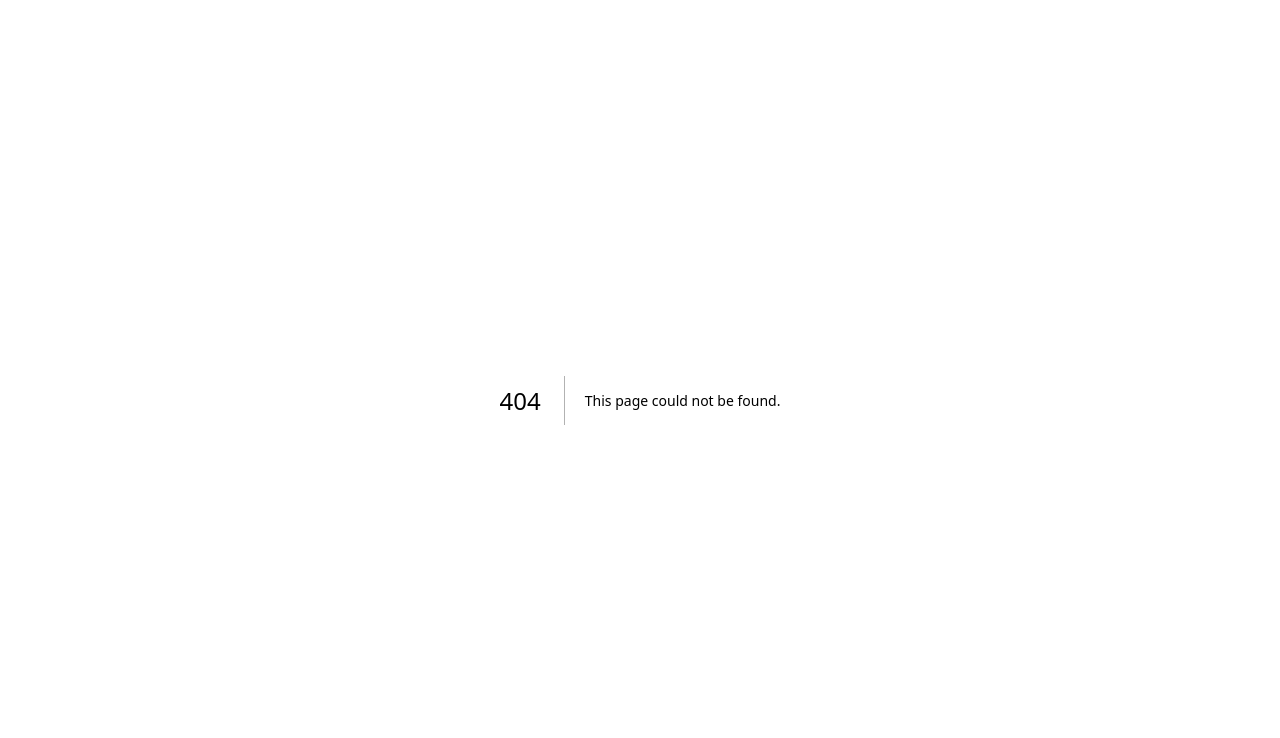
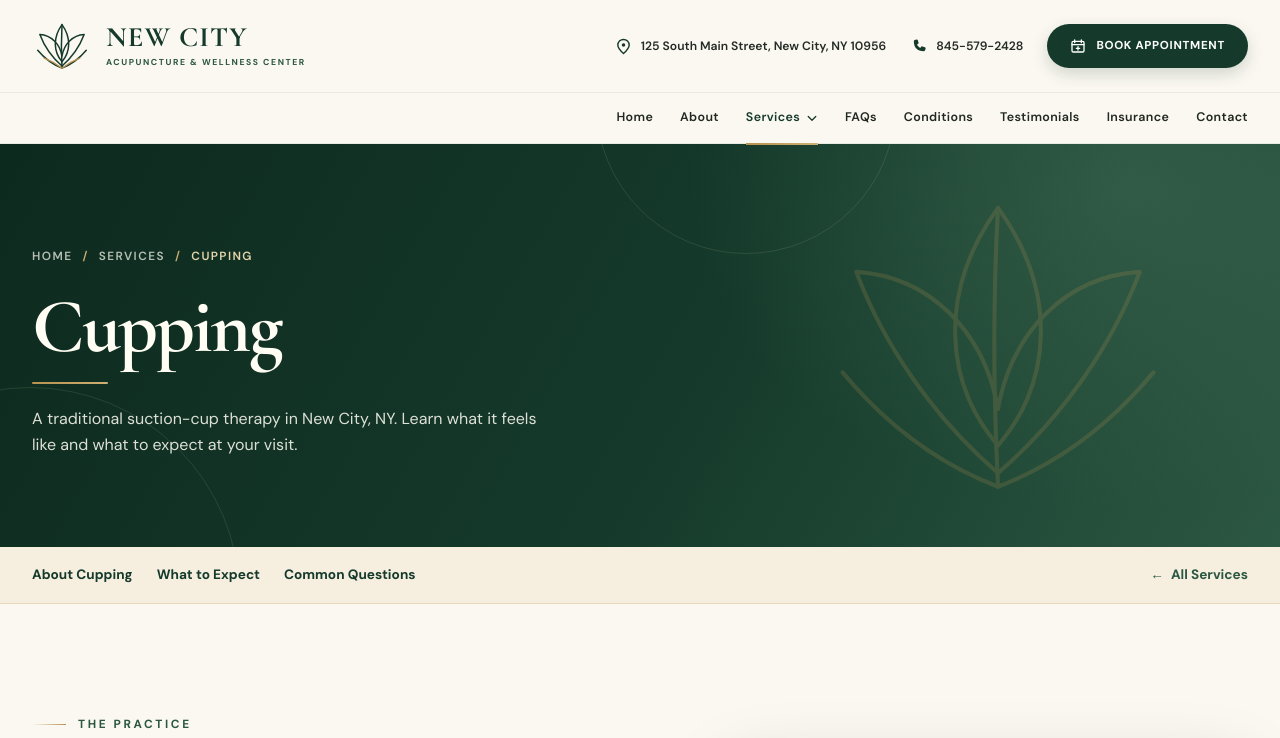
Before and after one commit to mshahrooz/Newcitywellness, a Next.js app: page /services/cupping in a window 1280 px wide. Before the commit this address had no page. Shown: the top 738 px of the page. Built offline with nearby package versions, Linux system fonts and the light colour scheme.

Commit message:
Publish Cupping service detail page with local imagery

```diff
--- a/src/app/page.tsx
+++ b/src/app/page.tsx
@@ -119,10 +119,10 @@ export default function Home() {
                 </Link>
               </article>
               <article className="therapy-card reveal delay-3">
-                <a href="https://newcitywellness.com/services/cupping/" aria-label="Learn more about Cupping">
+                <Link href="/services/cupping/" aria-label="Learn more about Cupping">
                   <div className="therapy-image"><img src="images/cupping.png" alt="Cupping therapy in progress" loading="lazy" /></div>
                   <div className="therapy-body"><h3>Cupping</h3><span className="text-link">Learn More <span>→</span></span></div>
-                </a>
+                </Link>
               </article>
               <article className="therapy-card reveal delay-4">
                 <a href="https://newcitywellness.com/services/moxibustion/" aria-label="Learn more about Moxibustion">
--- /dev/null
+++ b/src/app/services/cupping/page.tsx
@@ -0,0 +1,41 @@
+import type { Metadata } from "next"
+import { ServiceDetailPage } from "../service-detail-page"
+
+export const metadata: Metadata = {
+  title: "Cupping in New City, NY | New City Acupuncture & Wellness Center",
+  description: "Learn how cupping uses suction, what the temporary marks mean, and what to expect at your first visit to New City Acupuncture & Wellness Center.",
+}
+
+const visitSteps = [
+  { title: "Talk through your concerns", copy: "Point out where you feel soreness or stiffness and tell your practitioner about any skin conditions or areas you’d prefer them to avoid." },
+  { title: "Begin your treatment", copy: "Your practitioner places cups over selected areas. You may feel a steady pulling sensation. Let your practitioner know if the suction feels too strong or uncomfortable." },
+  { title: "Check in afterward", copy: "After the cups come off, your practitioner can explain what to expect from any marks and answer questions about how the area feels." },
+]
+
+const questions = [
+  { title: "What do the round marks mean?", copy: "Suction can leave temporary red or purple circles where the cups were placed. The color does not measure toxins or show how well the treatment worked." },
+  { title: "What does cupping feel like?", copy: "People often describe a pulling or tight feeling where a cup is placed. The sensation varies. Tell your practitioner right away if it feels painful or too strong." },
+  { title: "What should I mention before my first visit?", copy: "Tell the clinic about sensitive or irritated skin, eczema or psoriasis, and medications that affect bleeding. This helps the practitioner decide whether cupping is appropriate and whether to avoid certain areas." },
+]
+
+export default function CuppingPage() {
+  return (
+    <ServiceDetailPage
+      id="cupping"
+      title="Cupping"
+      shortTitle="Cupping"
+      description="A traditional suction-cup therapy in New City, NY. Learn what it feels like and what to expect at your visit."
+      photo={{ path: "cupping/treatment", height: 665, alt: "Suction cups placed on a patient’s back during cupping therapy" }}
+      visitSteps={visitSteps}
+      questions={questions}
+      bookingCopy="Have a question about cupping? Call the center or book your visit online."
+      intro={
+        <>
+          <p>Cupping is a traditional therapy that uses suction to gently draw the skin into cups placed on the body. People often ask about it for sore or stiff muscles, including after exercise.</p>
+          <p>There are two common ways to create the suction. Traditional heated cupping uses warmth to create a partial vacuum inside the cup, while air cupping uses a pump without heat. Both can leave temporary round marks where the cups were placed.</p>
+          <p>Some people find cupping relaxing. Research suggests it may help with pain, but the evidence is limited. If you’re unsure whether it’s right for you, ask the clinic what to expect. <a href="https://www.nccih.nih.gov/health/cupping">Read the NIH overview of cupping.</a></p>
+        </>
+      }
+    />
+  )
+}
--- a/src/app/services/service-links.ts
+++ b/src/app/services/service-links.ts
@@ -1,4 +1,4 @@
-const publishedServices = ["acupuncture", "chinese-medical-massage-tui-na"] as const
+const publishedServices = ["acupuncture", "chinese-medical-massage-tui-na", "cupping"] as const
 export type PublishedService = (typeof publishedServices)[number]
 
 export function serviceDetailHref(id: string) {
--- a/src/app/site-footer.tsx
+++ b/src/app/site-footer.tsx
@@ -38,7 +38,7 @@ export function SiteFooter() {
             <ul>
               <li><Link href="/services/acupuncture/">Acupuncture</Link></li>
               <li><Link href="/services/chinese-medical-massage-tui-na/">Tui-Na</Link></li>
-              <li><a href="https://newcitywellness.com/services/cupping/">Cupping</a></li>
+              <li><Link href="/services/cupping/">Cupping</Link></li>
               <li><a href="https://newcitywellness.com/services/moxibustion/">Moxibustion</a></li>
               <li><a href="https://newcitywellness.com/services/chinese-herbal-medicine/">Chinese Herbal Medicine</a></li>
               <li><a href="https://newcitywellness.com/services/gua-sha/">Gua-Sha</a></li>
--- a/src/app/site-header.tsx
+++ b/src/app/site-header.tsx
@@ -74,7 +74,7 @@ export function SiteHeader({ current, currentService }: { current: "home" | "abo
                 <Link href="/services/" aria-current={current === "services" && !currentService ? "page" : undefined} onClick={closeMenus}>All Services</Link>
                 <Link href="/services/acupuncture/" aria-current={currentService === "acupuncture" ? "page" : undefined} onClick={closeMenus}>Acupuncture</Link>
                 <Link href="/services/chinese-medical-massage-tui-na/" aria-current={currentService === "chinese-medical-massage-tui-na" ? "page" : undefined} onClick={closeMenus}>Chinese Medical Massage (Tui-Na)</Link>
-                <a href="https://newcitywellness.com/services/cupping/">Cupping</a>
+                <Link href="/services/cupping/" aria-current={currentService === "cupping" ? "page" : undefined} onClick={closeMenus}>Cupping</Link>
                 <a href="https://newcitywellness.com/services/moxibustion/">Moxibustion</a>
                 <a href="https://newcitywellness.com/services/chinese-herbal-medicine/">Chinese Herbal Medicine</a>
                 <a href="https://newcitywellness.com/services/gua-sha/">Gua-Sha</a>
```
Also changed, not shown: public/images/services/cupping/treatment-1000.webp (added), public/images/services/cupping/treatment-640.webp (added).
